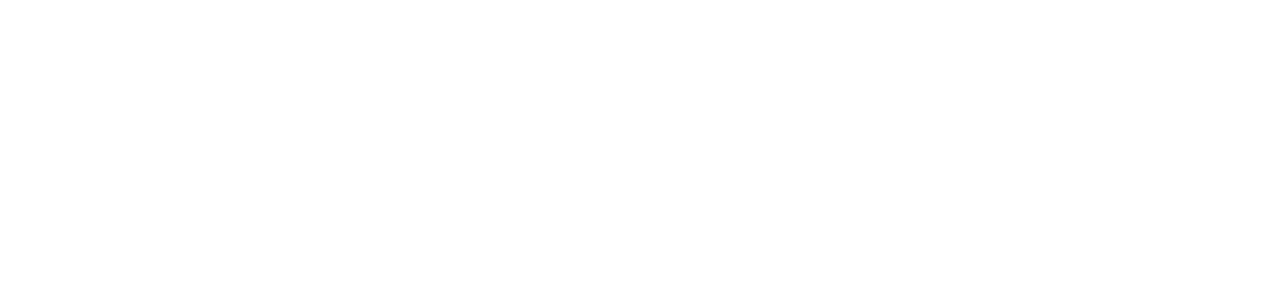
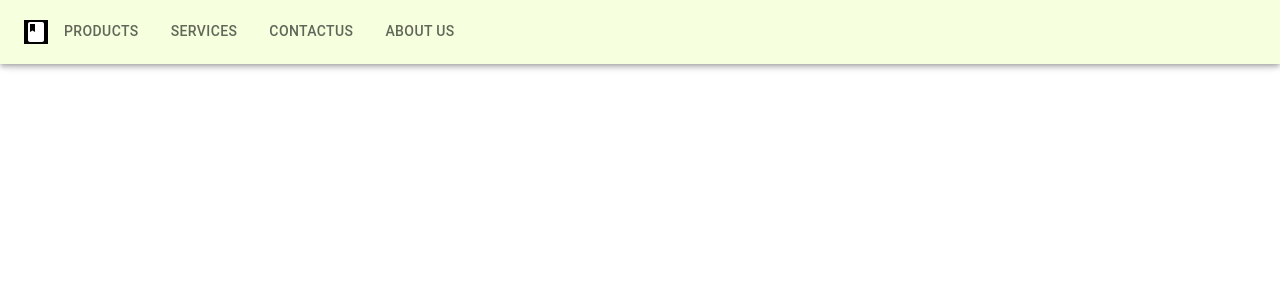
Before and after one commit to muraliram728/Book-Recommendations, a React (Create React App) app in the folder frontend/: page / in a window 1280 px wide. Shown: the top 300 px of the page. Built offline with nearby package versions, Linux system fonts and the light colour scheme.

Commit message:
create header

```diff
--- a/frontend/package.json
+++ b/frontend/package.json
@@ -5,6 +5,7 @@
   "dependencies": {
     "@emotion/react": "^11.13.3",
     "@emotion/styled": "^11.13.0",
+    "@mui/icons-material": "^6.1.1",
     "@mui/material": "^6.1.1",
     "@mui/styled-engine-sc": "^6.1.1",
     "@redux-devtools/extension": "^3.3.0",
--- a/frontend/src/components/layouts/Header.js
+++ b/frontend/src/components/layouts/Header.js
@@ -1,11 +1,22 @@
 import React from "react";
-import { AppBar, Typography } from "@mui/material";
+import { AppBar, Toolbar, Typography, Tabs, Tab } from "@mui/material";
+import BookIcon from '@mui/icons-material/Book';
 
 const Header = () => {
   return (
     <React.Fragment>
-      <AppBar>
-        <Typography></Typography>
+      <AppBar sx={{ background: "#f6ffde" }}>
+        <Typography>
+          <Toolbar>
+            <BookIcon sx={{ background: "black" }} />
+            <Tabs Color="black">
+              <Tab label="Products" />
+              <Tab label="Services" />
+              <Tab label="ContactUS" />
+              <Tab label="About Us" />
+            </Tabs>
+          </Toolbar>
+        </Typography>
       </AppBar>
     </React.Fragment>
   );
```
Also changed, not shown: 1 other file (tests, documents, lock files or other folders).
